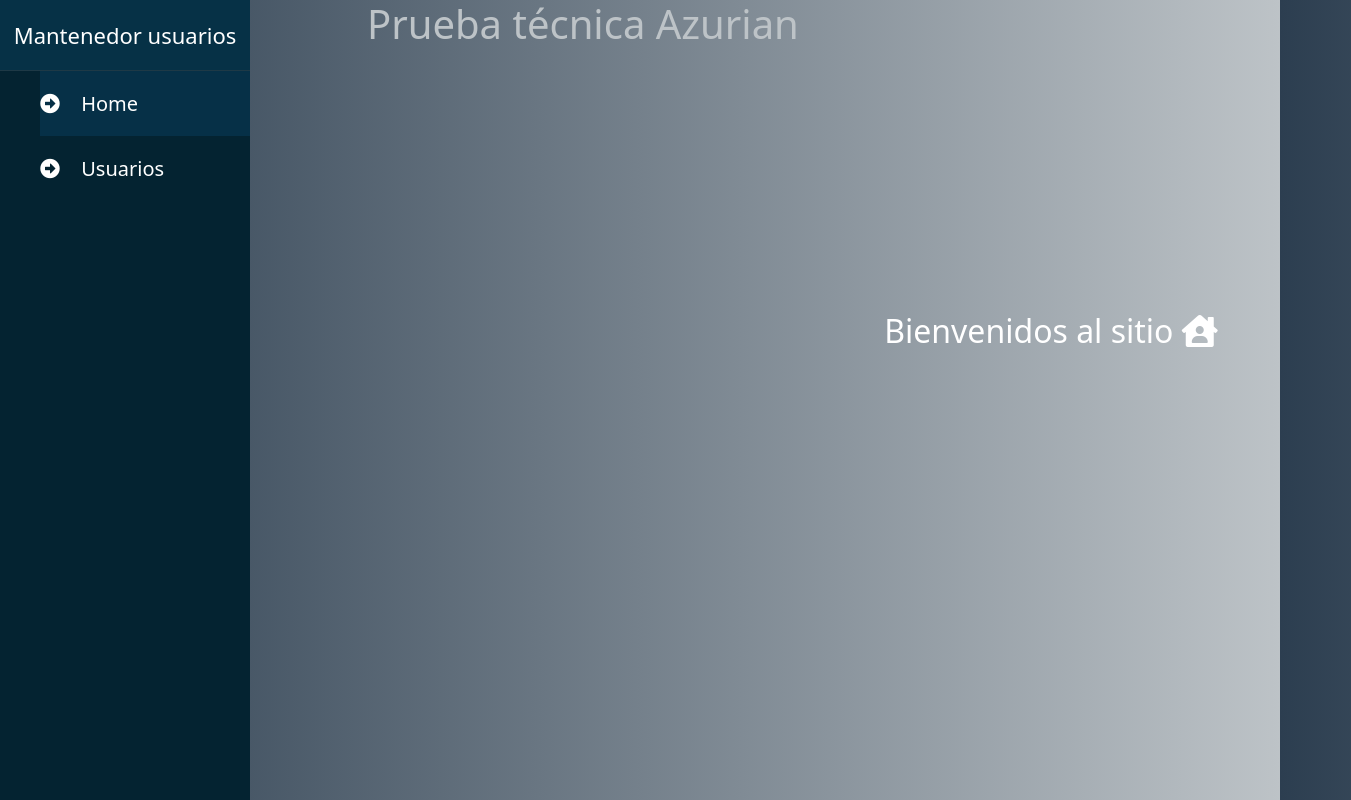
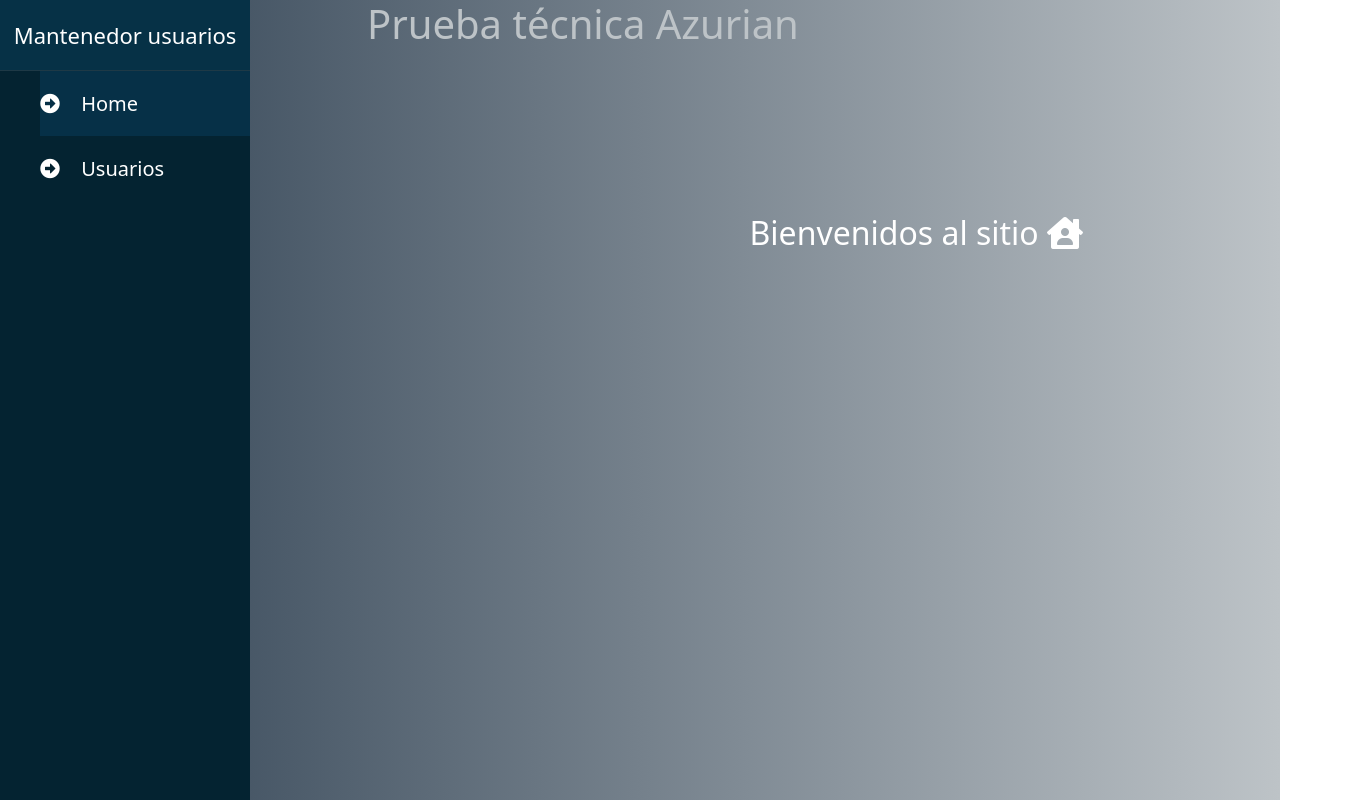
Before and after one commit to jcornejoinf93/Prueba-tecnica-frontend, an Angular app: page /users/home in a window 1280 px wide. Shown: the whole page, 1351 px wide, since content can reach past the window. Built offline with nearby package versions, Linux system fonts and the light colour scheme.

Commit message:
se modifica style.css

```diff
--- a/src/styles.css
+++ b/src/styles.css
@@ -12,9 +12,7 @@ h1 {
 }
 
 .welcome-text {
-    position: absolute;
     width: 600px;
-    height: 300px;
     margin: 20% 30%;
     text-align: center;
 }
```
